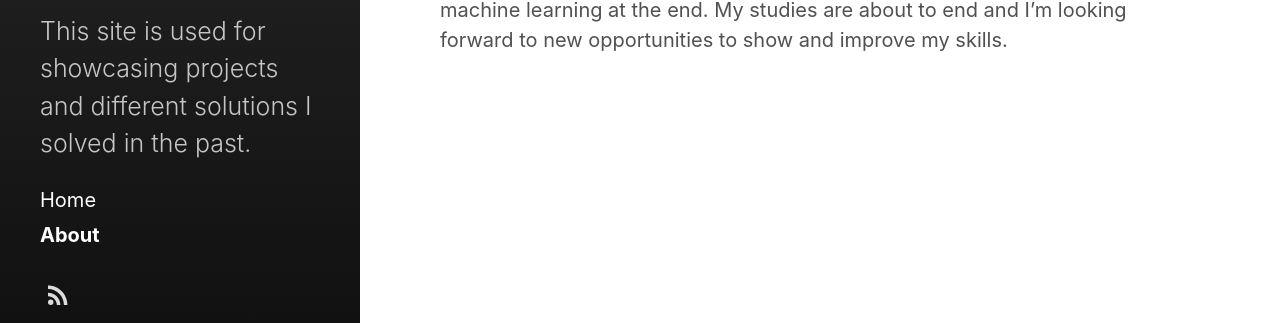
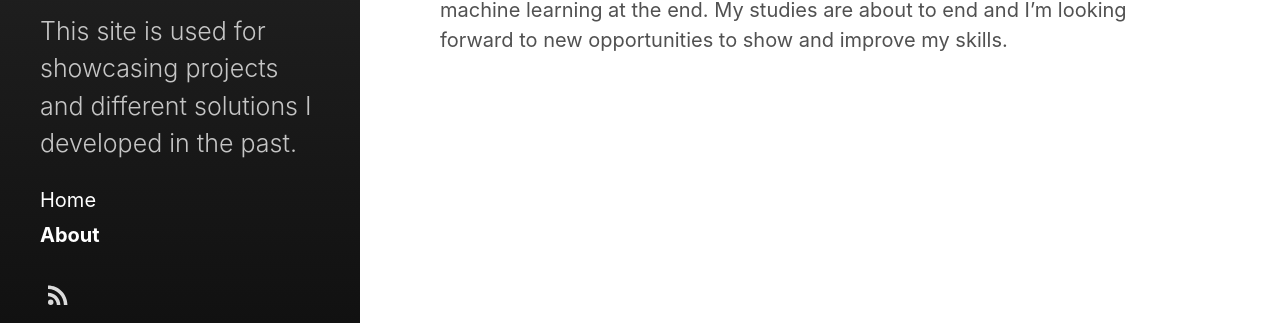
Before and after one commit to TypeCarst/typecarst.github.io, a Jekyll site: the page built from about.md, in a window 1280 px wide. Shown: the part 505-828 px from the top of the page. Built offline with Jekyll 4.4.1, drawn with Linux system fonts in a browser that asks for light colours.

Commit message:
Update _config.yml

```diff
--- a/_config.yml
+++ b/_config.yml
@@ -4,6 +4,6 @@ highlighter:      rouge
 
 theme: jekyll-theme-hydeout
 title: Blog von cfloeth
-description: This site is used for showcasing projects and different solutions I solved in the past.
+description: This site is used for showcasing projects and different solutions I developed in the past.
 
 sidebar_home_link:  true
```
